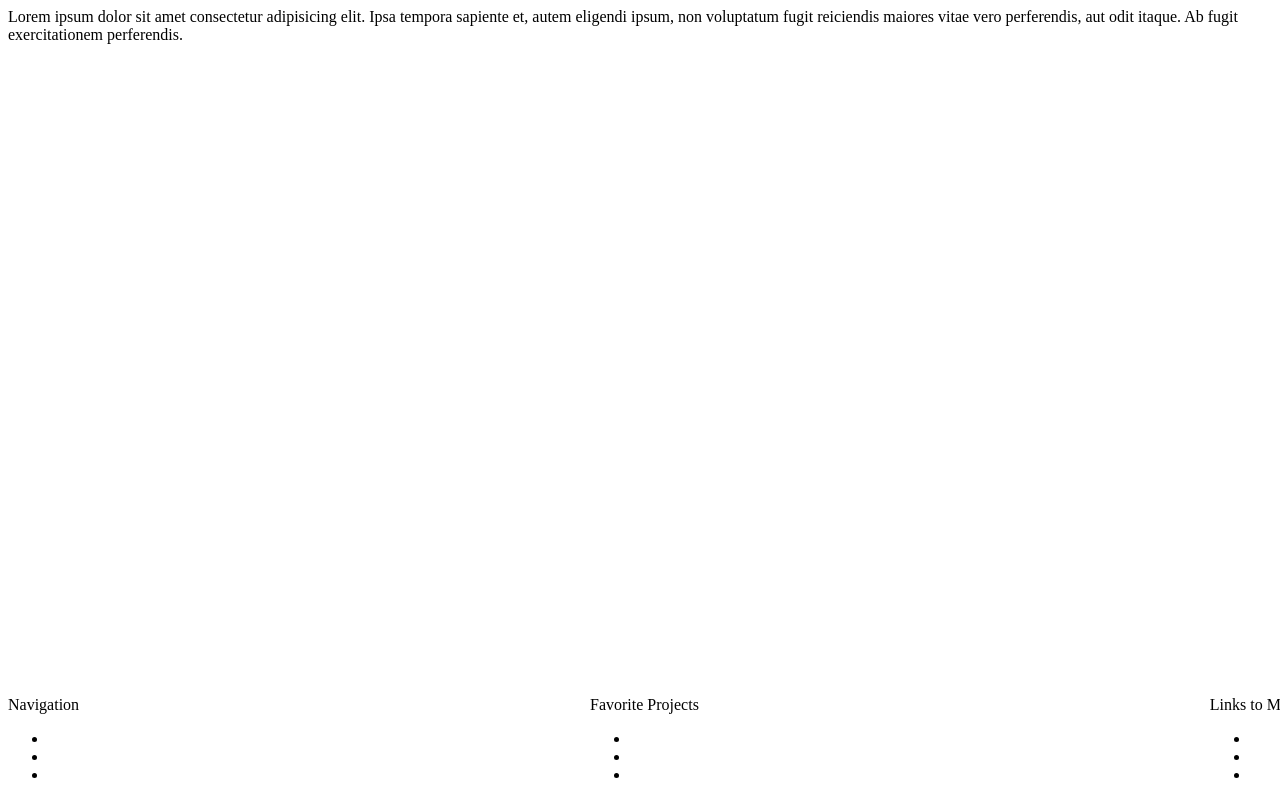
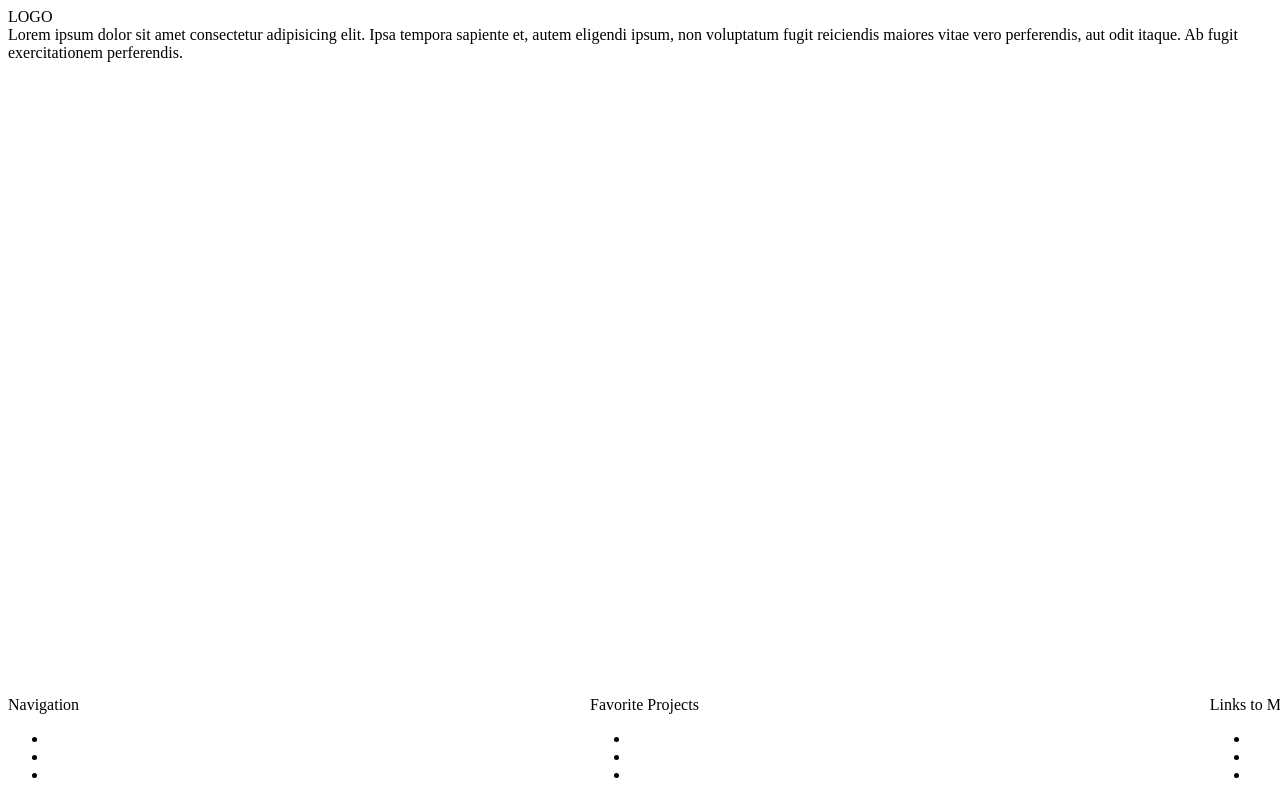
Before and after one commit to GrauKatze/GrauKatze.github.io, a plain HTML site: page index.html in a window 1280 px wide. Drawn offline with Linux system fonts and the light colour scheme.

Commit message:
тест подписи

```diff
--- a/index.html
+++ b/index.html
@@ -13,7 +13,7 @@
     <div id="wrap">
         <header>
             <nav>
-                <div id="logo"></div>
+                <div id="logo">LOGO</div>
                 <div id="menu"></div>
             </nav>
         </header>
```
